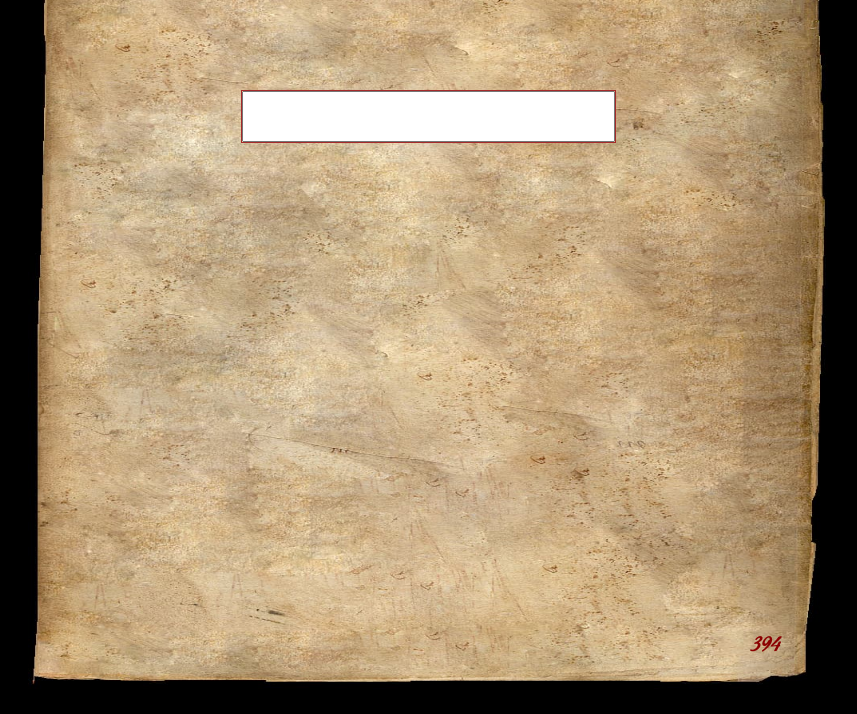
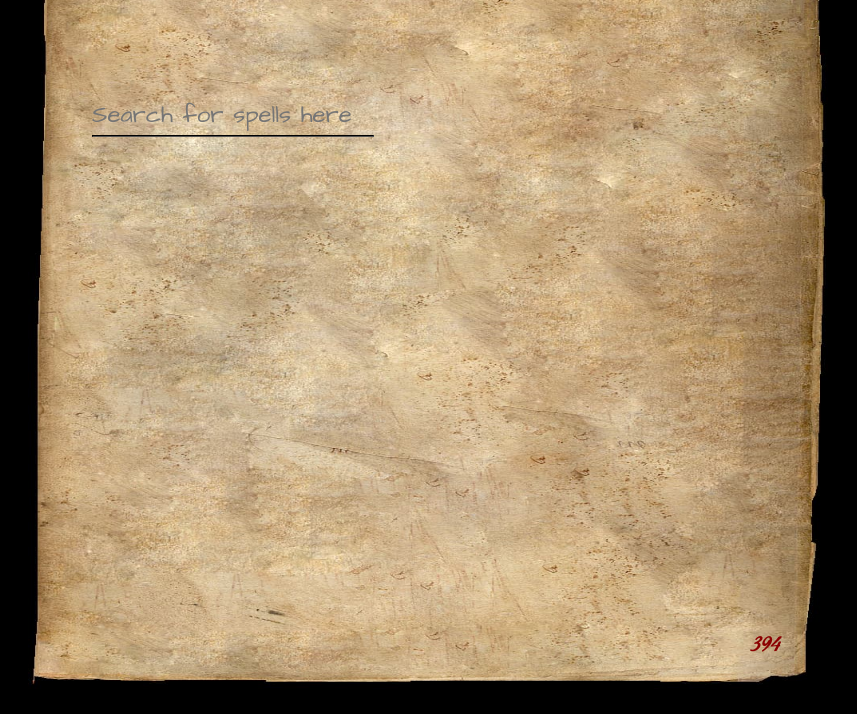
Before and after one commit to FAC-Sixteen/spellchecker, a website: page public/index.html in a window 1280 px wide. Shown: the part 86-800 px from the top of the page, without its empty margins (212-1069 px from the left). Drawn offline with Linux system fonts and the light colour scheme; files that its build step writes are made by us from their sources; files whose address does not match are found by name.

Commit message:
Styled input

```diff
--- a/public/index.html
+++ b/public/index.html
@@ -21,7 +21,8 @@
     <section class="spells">
 <div class="spells__wrapper">
       <label for="spells-input"></label>
-      <input id="spells-input" class="spells__input" type="text" />
+      <input id="spells-input" class="spells__input" type="text" placeholder="Search for spells here"/>
+      <hr id = "line-break">
 
       <ul class="spells__list"></ul>
     </div>
--- a/public/style.css
+++ b/public/style.css
@@ -27,18 +27,41 @@ main {
 }
 
 .spells__wrapper {
-    border: 1px solid brown;
     max-height: 60vh;
+    max-width: 70vw;
     overflow-y: hidden;
+    overflow-x: hidden;
 }
 
 .spells__input {
+    border-width: 0px;
+    padding: 0px;
     font-size: inherit;
     font-family: "Architects Daughter", serif;
+    width: 70vw;
+    overflow-x: hidden;
+    background-color: transparent;
+}
+
+::placeholder {
+    font-size: 3vh;
+}
+
+#line-break {
+    padding: 0;
+    margin: 0;
+    width: 35vh;
+    border-color: black;
+}
+
+.spells__input:focus {
+    outline: none;
 }
 
 .spells__list li {
     font-family: "Architects Daughter", serif;
+    padding-top: 3vh;
+    color: #434A47;
     }
 
 .spells__list li:hover {
```
